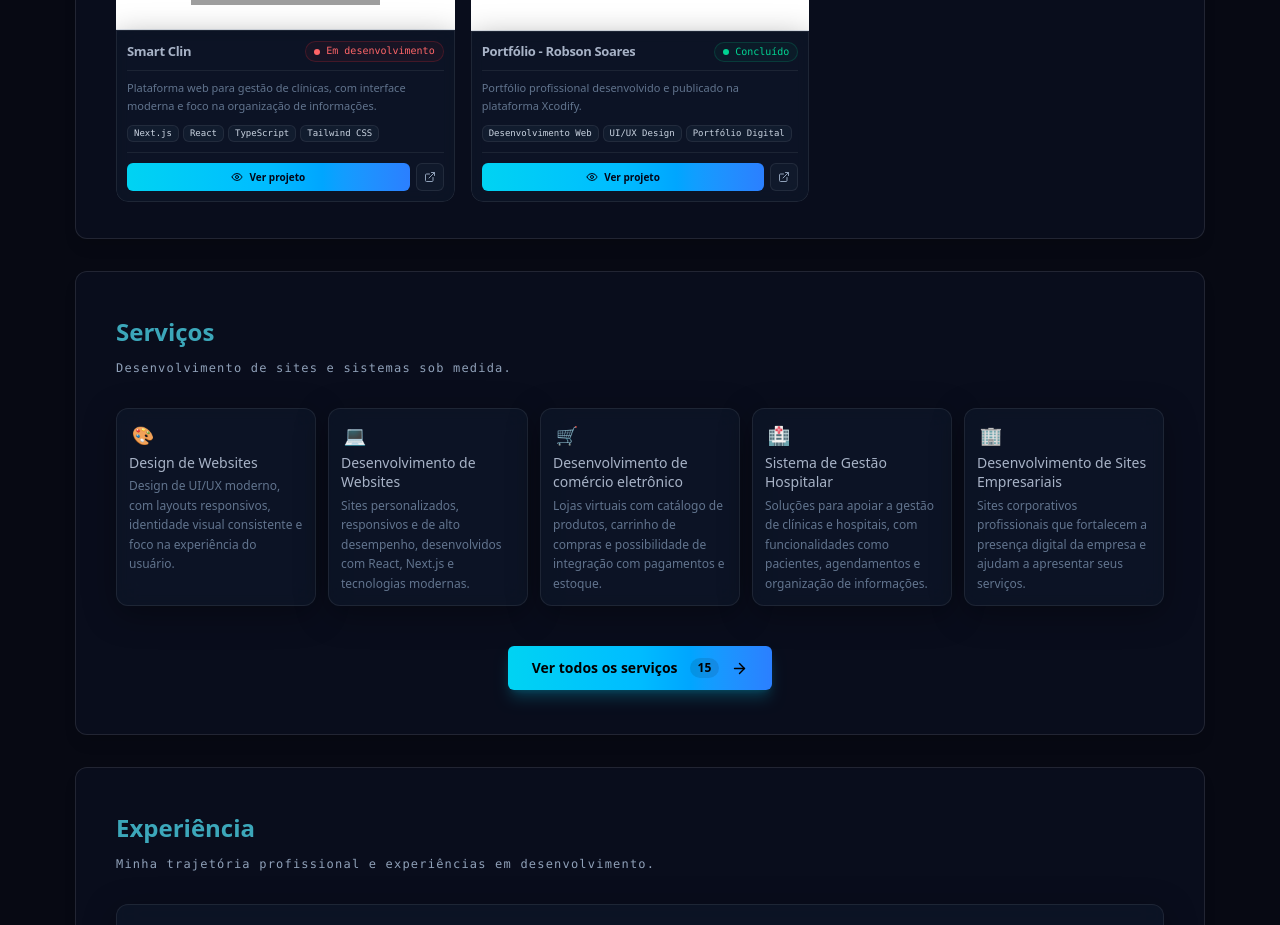
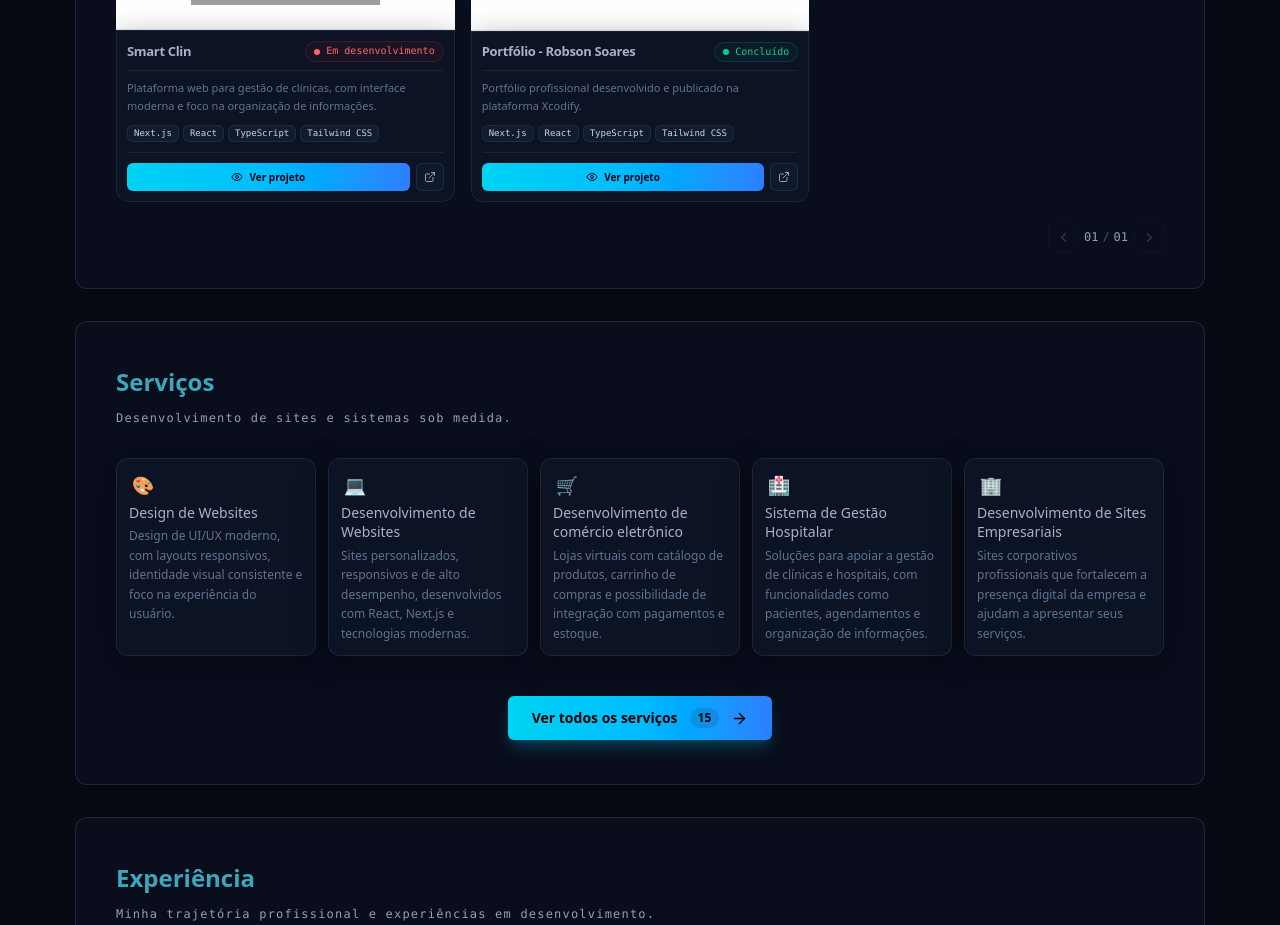
Before and after one commit to robsonejsoares/portfolio, a Next.js app: page /portfolio/robson-soares in a window 1280 px wide. Shown: the part 1960-2885 px from the top of the page. Built offline with nearby package versions, Linux system fonts and the light colour scheme; grey boxes are pictures that could not be loaded.

Commit message:
ajusta layout da paginação dos projetos

```diff
--- a/src/components/sections/section-projetos/SectionProjetos.tsx
+++ b/src/components/sections/section-projetos/SectionProjetos.tsx
@@ -1,6 +1,6 @@
 "use client";
 
-import { useCallback, useMemo, useState } from "react";
+import { useCallback, useEffect, useMemo, useState } from "react";
 import { AnimatePresence, motion } from "framer-motion";
 import {
     LayoutGrid,
@@ -9,6 +9,8 @@ import {
     Workflow,
     Server,
     Palette,
+    ChevronLeft,
+    ChevronRight,
 } from "lucide-react";
 
 import { dadosPortfolio } from "@/data/dadosPortfolio";
@@ -57,9 +59,36 @@ const categories = [
 
 export function SectionProjetos() {
     const [selectedCategory, setSelectedCategory] = useState("all");
-    const [selectedProject, setSelectedProject] = useState<Project | null>(
-        null,
-    );
+    const [selectedProject, setSelectedProject] =
+        useState<Project | null>(null);
+    const [currentPage, setCurrentPage] = useState(0);
+    const [pageSize, setPageSize] = useState(1);
+
+    // Define a quantidade de cards conforme a largura da tela.
+    useEffect(() => {
+        const tabletQuery = window.matchMedia("(min-width: 640px)");
+        const desktopQuery = window.matchMedia("(min-width: 1280px)");
+
+        function updatePageSize() {
+            if (desktopQuery.matches) {
+                setPageSize(3);
+            } else if (tabletQuery.matches) {
+                setPageSize(2);
+            } else {
+                setPageSize(1);
+            }
+        }
+
+        updatePageSize();
+
+        tabletQuery.addEventListener("change", updatePageSize);
+        desktopQuery.addEventListener("change", updatePageSize);
+
+        return () => {
+            tabletQuery.removeEventListener("change", updatePageSize);
+            desktopQuery.removeEventListener("change", updatePageSize);
+        };
+    }, []);
 
     const selectedCategoryData =
         categories.find((category) => category.id === selectedCategory) ??
@@ -71,6 +100,7 @@ export function SectionProjetos() {
 
     const projects = dadosPortfolio.projects;
 
+    // Filtra os projetos conforme a categoria selecionada.
     const filteredProjects = useMemo(() => {
         if (selectedCategory === "all") {
             return projects;
@@ -80,6 +110,43 @@ export function SectionProjetos() {
             (project) => project.category === selectedCategory,
         );
     }, [projects, selectedCategory]);
+
+    // Calcula a quantidade de páginas da categoria atual.
+    const totalPages = Math.ceil(filteredProjects.length / pageSize);
+
+    // Mantém a página dentro dos limites após filtros ou redimensionamento.
+    const safeCurrentPage = Math.min(
+        currentPage,
+        Math.max(0, totalPages - 1),
+    );
+
+    // Calcula os índices dos projetos da página atual.
+    const startIndex = safeCurrentPage * pageSize;
+    const endIndex = Math.min(
+        startIndex + pageSize,
+        filteredProjects.length,
+    );
+
+    // Exibe somente os projetos da página atual.
+    const visibleProjects = filteredProjects.slice(startIndex, endIndex);
+
+    // Número exibido no contador. Quando não há projetos, mostra 00/00.
+    const displayedPage = totalPages === 0 ? 0 : safeCurrentPage + 1;
+
+    const handleCategoryChange = useCallback((categoryId: string) => {
+        setSelectedCategory(categoryId);
+        setCurrentPage(0);
+    }, []);
+
+    const handlePreviousPage = useCallback(() => {
+        setCurrentPage((page) => Math.max(0, page - 1));
+    }, []);
+
+    const handleNextPage = useCallback(() => {
+        setCurrentPage((page) =>
+            Math.min(Math.max(0, totalPages - 1), page + 1),
+        );
+    }, [totalPages]);
 
     const closeDialog = useCallback(() => {
         setSelectedProject(null);
@@ -113,22 +180,22 @@ export function SectionProjetos() {
                 <div className="relative mb-6 flex w-full flex-wrap items-center justify-start gap-1.5 rounded-lg border border-white/10 bg-[#0b1020]/70 p-1 lg:flex-nowrap">
                     {categories.map((category) => {
                         const Icon = category.icon;
-                        const isActive =
-                            selectedCategory === category.id;
+                        const isActive = selectedCategory === category.id;
 
                         return (
                             <motion.button
                                 key={category.id}
                                 type="button"
                                 onClick={() =>
-                                    setSelectedCategory(category.id)
+                                    handleCategoryChange(category.id)
                                 }
                                 whileTap={{ scale: 0.97 }}
                                 aria-pressed={isActive}
-                                className={`relative flex shrink-0 cursor-pointer select-none items-center justify-center gap-1.5 whitespace-nowrap rounded-md px-3 py-1.5 font-sans text-xs font-medium transition-colors duration-200 ${isActive
+                                className={`relative flex shrink-0 cursor-pointer select-none items-center justify-center gap-1.5 whitespace-nowrap rounded-md px-3 py-1.5 font-sans text-xs font-medium transition-colors duration-200 ${
+                                    isActive
                                         ? "font-semibold text-slate-300"
                                         : "text-slate-500 hover:text-slate-300"
-                                    }`}
+                                }`}
                             >
                                 {isActive && (
                                     <motion.div
@@ -144,10 +211,11 @@ export function SectionProjetos() {
 
                                 <span className="relative z-10 flex items-center gap-1.5">
                                     <Icon
-                                        className={`h-3.5 w-3.5 shrink-0 transition-colors duration-200 ${isActive
+                                        className={`h-3.5 w-3.5 shrink-0 transition-colors duration-200 ${
+                                            isActive
                                                 ? category.iconColor
                                                 : "text-slate-500"
-                                            }`}
+                                        }`}
                                         aria-hidden="true"
                                     />
 
@@ -161,7 +229,7 @@ export function SectionProjetos() {
                 {/* Cards dos projetos */}
                 <AnimatePresence mode="wait">
                     <motion.div
-                        key={selectedCategory}
+                        key={`${selectedCategory}-${safeCurrentPage}-${pageSize}`}
                         initial={{ opacity: 0, y: 12 }}
                         animate={{ opacity: 1, y: 0 }}
                         exit={{ opacity: 0, y: -12 }}
@@ -172,11 +240,11 @@ export function SectionProjetos() {
                     >
                         {filteredProjects.length > 0 ? (
                             <div className="grid min-w-0 grid-cols-1 gap-4 sm:grid-cols-2 xl:grid-cols-3">
-                                {filteredProjects.map((projeto, index) => (
+                                {visibleProjects.map((projeto, index) => (
                                     <CardProjetos
                                         key={projeto.id}
                                         projeto={projeto}
-                                        index={index}
+                                        index={startIndex + index}
                                         onView={setSelectedProject}
                                     />
                                 ))}
@@ -202,6 +270,53 @@ export function SectionProjetos() {
                         )}
                     </motion.div>
                 </AnimatePresence>
+
+                {/* Paginação minimalista: seta, indicador e seta */}
+                <nav
+                    aria-label="Paginação dos projetos"
+                    className="mt-5 flex w-full justify-end"
+                >
+                    <div className="flex items-center gap-1">
+                        <button
+                            type="button"
+                            onClick={handlePreviousPage}
+                            disabled={totalPages === 0 || safeCurrentPage === 0}
+                            aria-label="Página anterior"
+                            className="inline-flex h-[30px] w-[30px] cursor-pointer items-center justify-center rounded-md border border-white/[0.08] text-slate-400 transition-colors duration-200 hover:bg-white/[0.05] hover:text-slate-200 active:scale-95 disabled:cursor-not-allowed disabled:opacity-30 disabled:hover:bg-transparent disabled:hover:text-slate-400"
+                        >
+                            <ChevronLeft
+                                size={15}
+                                aria-hidden="true"
+                            />
+                        </button>
+
+                        <span
+                            aria-label={`Página ${displayedPage} de ${totalPages}`}
+                            aria-live="polite"
+                            className="min-w-[48px] text-center font-mono text-xs tabular-nums text-slate-400"
+                        >
+                            {String(displayedPage).padStart(2, "0")}
+                            <span className="mx-1 text-slate-600">/</span>
+                            {String(totalPages).padStart(2, "0")}
+                        </span>
+
+                        <button
+                            type="button"
+                            onClick={handleNextPage}
+                            disabled={
+                                totalPages === 0 ||
+                                safeCurrentPage >= totalPages - 1
+                            }
+                            aria-label="Próxima página"
+                            className="inline-flex h-[30px] w-[30px] cursor-pointer items-center justify-center rounded-md border border-white/[0.08] text-slate-400 transition-colors duration-200 hover:bg-white/[0.05] hover:text-slate-200 active:scale-95 disabled:cursor-not-allowed disabled:hover:bg-transparent disabled:hover:text-slate-400 disabled:opacity-30"
+                        >
+                            <ChevronRight
+                                size={15}
+                                aria-hidden="true"
+                            />
+                        </button>
+                    </div>
+                </nav>
             </div>
 
             {/* Diálogo de detalhes */}
@@ -212,5 +327,4 @@ export function SectionProjetos() {
             />
         </section>
     );
-
 }
--- a/src/components/sections/section-projetos/components/CardProjetos.tsx
+++ b/src/components/sections/section-projetos/components/CardProjetos.tsx
@@ -42,7 +42,7 @@ export function CardProjetos({
             whileHover={{ y: -2 }}
             className="group flex min-w-0 flex-col overflow-hidden rounded-xl transition-shadow duration-300 hover:shadow-md hover:shadow-cyan-950/10"
         >
-            {/* Imagem do projeto com fundo branco */}
+            {/* Imagem do projeto */}
             <div className="relative flex aspect-[16/9] w-full items-center justify-center overflow-hidden rounded-t-xl border-b border-slate-200 bg-white p-6">
                 {projeto.image ? (
                     <img
@@ -83,7 +83,7 @@ export function CardProjetos({
             <div className="glass-card flex flex-1 flex-col rounded-b-xl p-2.5 transition-all duration-300 hover:border-white/20">
                 {/* Título e status */}
                 <div className="mb-2 flex min-w-0 items-center justify-between gap-2 border-b border-white/[0.07] pb-2">
-                    <h3 className="min-w-0 truncate text-[13px] font-semibold tracking-tight text-[#A8B3C7] transition-colors duration-200 group-hover:text-cyan-300">
+                    <h3 className="min-w-0 truncate text-[13px] font-semibold tracking-tight text-[#A8B3C7]">
                         {projeto.title}
                     </h3>
 
@@ -170,4 +170,5 @@ export function CardProjetos({
             </div>
         </motion.article>
     );
+
 }
--- a/src/data/dadosPortfolio.ts
+++ b/src/data/dadosPortfolio.ts
@@ -182,9 +182,10 @@ export const dadosPortfolio = {
         "Projeto de portfólio de Robson Soares publicado na Xcodify para apresentar seus projetos, suas habilidades e sua atuação como desenvolvedor.",
       image: "https://www.xcodify.com.br/favicon.svg",
       technologies: [
-                "Desenvolvimento Web",
-                "UI/UX Design",
-                "Portfólio Digital",
+        "Next.js",
+        "React",
+        "TypeScript",
+        "Tailwind CSS",
       ],
       liveUrl: "https://www.xcodify.com.br/portfolio/robson-soares",
       highlights: [
```
Lines whose indentation alone changed are shown as unchanged.
